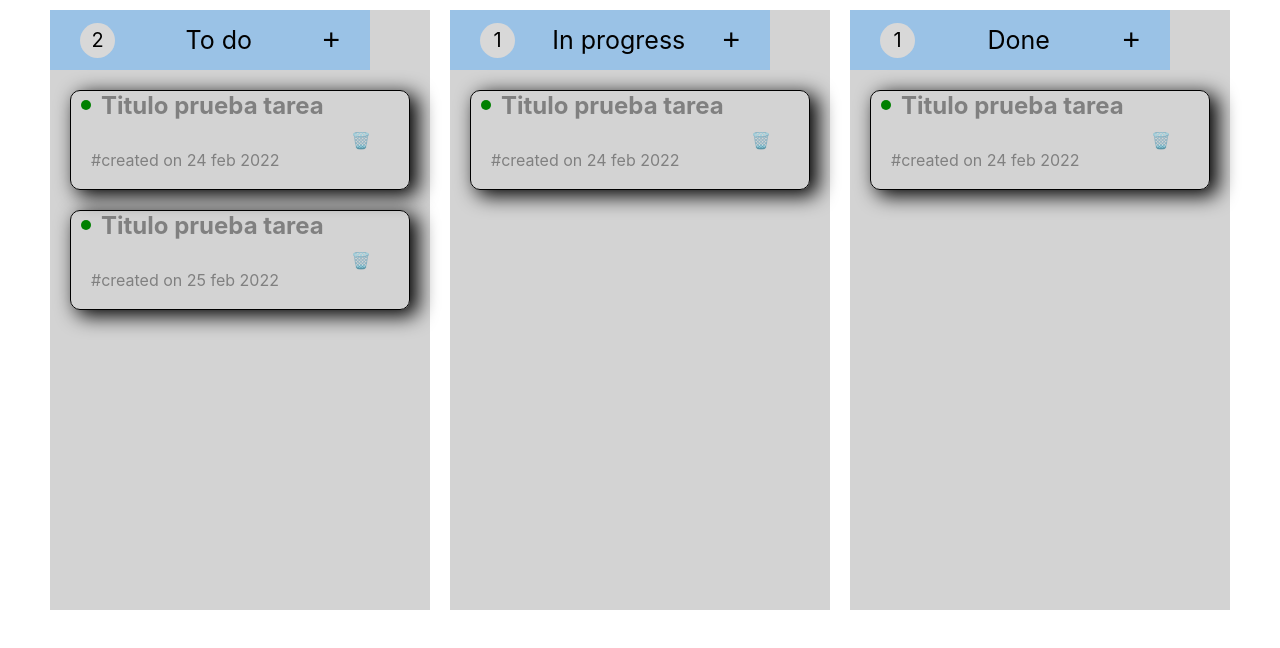
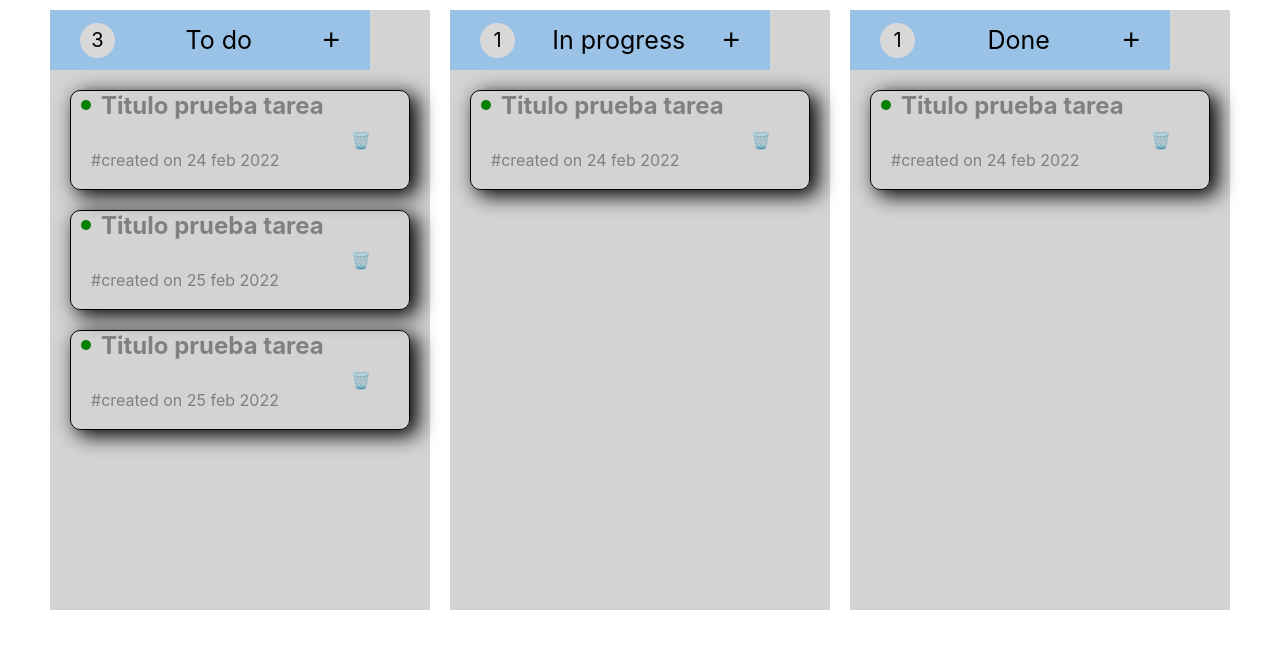
Before and after one commit to hectortrubia/Practica-React, a React (Create React App) app: page / in a window 1280 px wide. Shown: the top 648 px of the page. Built offline with nearby package versions, Linux system fonts and the light colour scheme.

Commit message:
hecho data context

```diff
--- a/src/App.js
+++ b/src/App.js
@@ -1,15 +1,19 @@
 import HomePage from './pages/Home';
 import './App.css';
 import React from 'react';
+import DataProvider from './components/context/dataProvider';
 
 
 function App() {
   return (
+
+    <DataProvider>
     <React.Fragment>
 
       <HomePage></HomePage>
 
       </React.Fragment>
+      </DataProvider>
   );
 }
 
--- /dev/null
+++ b/src/components/context/dataContext.js
@@ -0,0 +1,5 @@
+
+import { createContext } from "react";
+
+
+export const DataContext = createContext();
--- /dev/null
+++ b/src/components/context/dataProvider.jsx
@@ -0,0 +1,53 @@
+import { DataContext } from "./dataContext";
+import { useState } from 'react';
+
+
+function DataProvider({ children }) {
+    const [dataState, uploadDataState] = useState(
+
+         [
+            {
+                 id: 1,
+                 name: 'To do',
+                 task: [{
+                     title: "Titulo prueba tarea",
+                     fecha: "24 feb 2022"
+                 },
+                 {
+                 title: "Titulo prueba tarea",
+                 fecha: "25 feb 2022"
+             },
+             {
+                title: "Titulo prueba tarea",
+                fecha: "25 feb 2022"
+            }
+             ]
+             },
+             {
+                 id: 2,
+                 name: 'In progress',
+                 task: [{
+                     title: "Titulo prueba tarea",
+                     fecha: "24 feb 2022"
+                 }]
+             },
+             {
+                 id: 3,
+                 name: 'Done',
+                 task: [{
+                     title: "Titulo prueba tarea",
+                     fecha: "24 feb 2022"
+                 }]
+             }
+         ]
+
+    );
+
+    return (
+        <DataContext.Provider value={[dataState, uploadDataState]}>
+            {children}
+        </DataContext.Provider>
+    )
+}
+
+export default DataProvider;
--- a/src/pages/Home/index.jsx
+++ b/src/pages/Home/index.jsx
@@ -1,50 +1,30 @@
 import React, { useContext } from "react"
 import ContainerTask from "../../components/Container"
 import '../Home/style.css';
+import { DataContext } from "../../components/context/dataContext";
 
 
 
 function HomePage(){
 
-    const arrayProv = [
-       {
-            id: 1,
-            name: 'To do',
-            task: [{
-                title: "Titulo prueba tarea",
-                fecha: "24 feb 2022"
-            },
-            {
-            title: "Titulo prueba tarea",
-            fecha: "25 feb 2022"
-        }
-        ]
-        },
-        {
-            id: 2,
-            name: 'In progress',
-            task: [{
-                title: "Titulo prueba tarea",
-                fecha: "24 feb 2022"
-            }]
-        },
-        {
-            id: 3,
-            name: 'Done',
-            task: [{
-                title: "Titulo prueba tarea",
-                fecha: "24 feb 2022"
-            }]
-        }
-    ]
+    const [dataState, uploadDataState] = useContext(DataContext)
+
+    console.log(dataState)
+
+
+
 
     return (
         <div className="allContainer">
             {
-                arrayProv.map((e,i) => {
+                dataState.map((e,i) => {
 
                     return <ContainerTask key={i} prop={e}></ContainerTask>
                 })
+            }
+            {
+                dataState.map(e => {console.log(e)})
+
             }
 
         </div>
```
